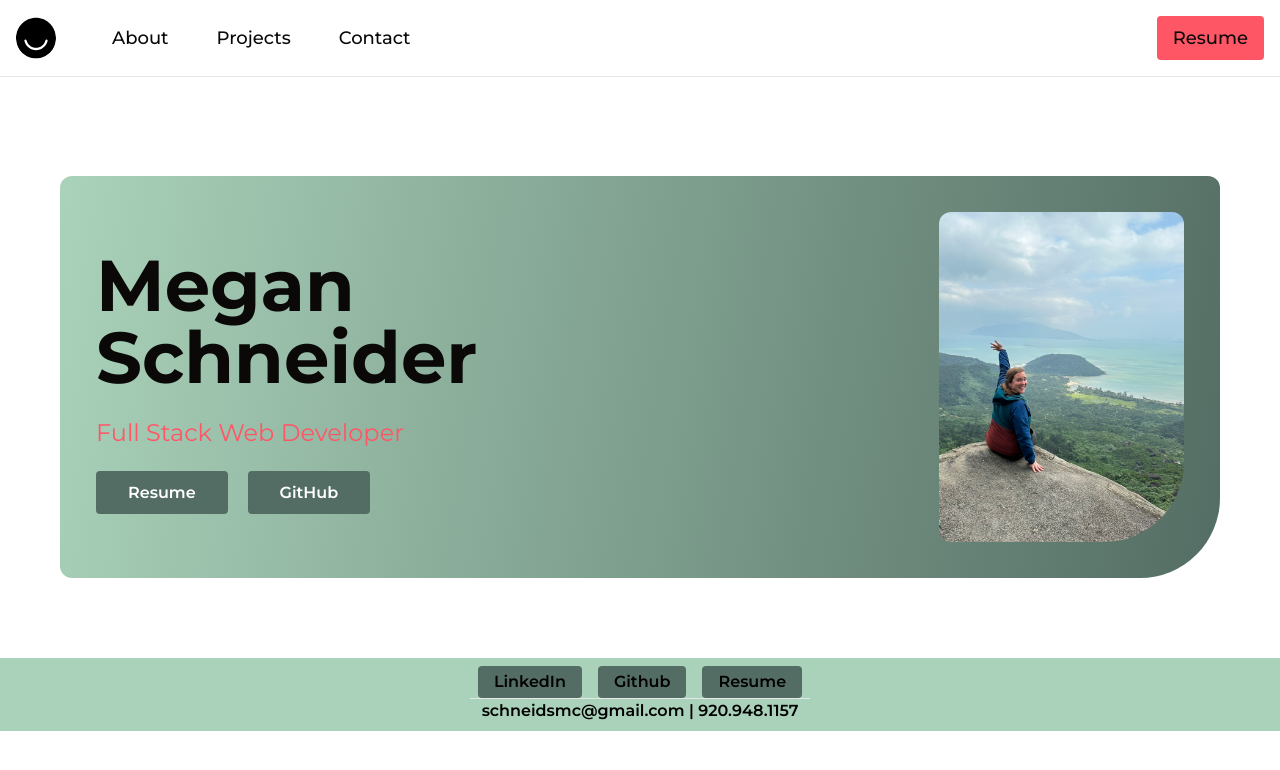
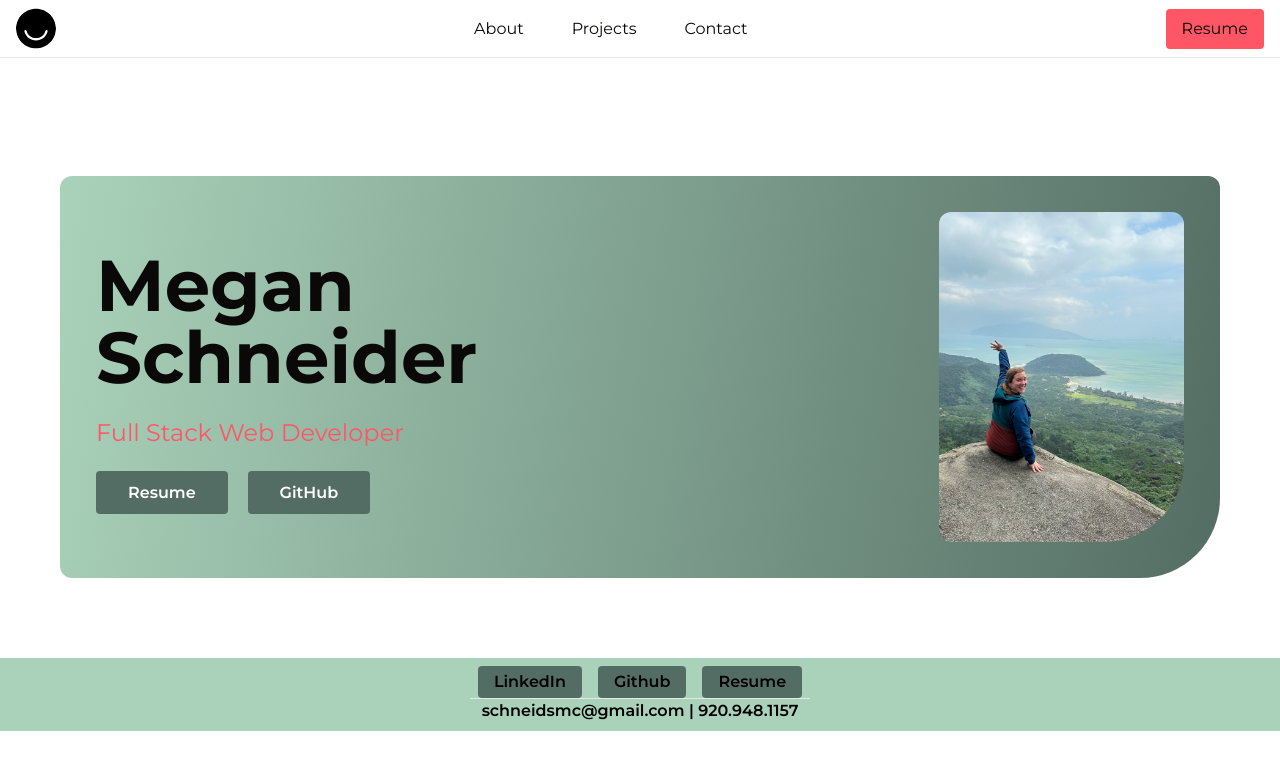
Before and after one commit to schneidsmc/profileReact, a React (Vite) app: page / in a window 1280 px wide. Shown: the top 770 px of the page. Built offline with nearby package versions, Linux system fonts and the light colour scheme.

Commit message:
fixed navbar maybe

```diff
--- a/src/components/navbar.jsx
+++ b/src/components/navbar.jsx
@@ -1,64 +1,74 @@
-import { useState } from 'react'
-import ello from '../assets/ello.svg'
-// import { IconName } from 'react-icons/gr'
-import { FaXmark, FaBars } from "react-icons/fa6";
-
+import { useState } from 'react';
+import { Link, useLocation } from 'react-router-dom';
+import ello from '../assets/ello.svg';
+import { FaTimes, FaBars } from 'react-icons/fa';
 
 const Navbar = () => {
     const [isMenuOpen, setIsMenuOpen] = useState(false);
+    const currentPage = useLocation().pathname;
 
     const toggleMenu = () => {
-        setIsMenuOpen(!isMenuOpen)
-    }
+        setIsMenuOpen(!isMenuOpen);
+    };
 
     const navItems = [
-        {link: 'About', path: '/About'},
-        {link: 'Projects', path: '/Projects'},
-        {link: 'Contact', path: '/Contact'}
+        { link: 'About', path: '/About' },
+        { link: 'Projects', path: '/Projects' },
+        { link: 'Contact', path: '/Contact' }
+    ];
 
-    ]
     return (
         <>
-        <nav className='bg-white md:px-414 p-4 max-w-screen-2xl border-b mx-auto text-primary fixed top-0 right-0 left-0'>
-            <div className='text-lg container mx-auto flex justify-between items-center font-medium'>
-                <div className='flex space-x-14 items-center'>
-                    <a href="/" className='text-2xl font-semibold flex items center space x-3 text-primary'>
-                        <img src={ello} alt="hellow" className ="w-10 inline block items-center rounded-[35px] hover:bg-tartiary"/></a>
-                    {/* NavItems using map */}
+            <nav className='bg-white md:px-4 py-2 border-b fixed top-0 right-0 left-0 z-50'>
+                <div className='container mx-auto flex justify-between items-center'>
+                    <Link to="/" className='text-2xl font-semibold flex items-center space-x-3 text-primary'>
+                        <img src={ello} alt="hello" className="w-10 rounded-full hover:bg-gray-200" />
+                    </Link>
                     <ul className='md:flex space-x-12 hidden'>
-                        {
-                            navItems.map(({link, path}) => <a key={link} href={path} className='block
-                            hover:text-gray-300'>{link}</a>)
-                        }
+                        {navItems.map(({ link, path }) => (
+                            <li key={link}>
+                                <Link
+                                    to={path}
+                                    className={`text-primary hover:text-gray-700 ${
+                                        currentPage === path ? 'font-bold' : ''
+                                    }`}
+                                >
+                                    {link}
+                                </Link>
+                            </li>
+                        ))}
                     </ul>
+                    <div className='md:flex items-center space-x-12 hidden'>
+                        <button className='bg-tartiary py-2 px-4 rounded hover:text-white'>Resume</button>
+                    </div>
+                    <div className='md:hidden'>
+                        <button onClick={toggleMenu} className='text-gray-700 focus:outline-none'>
+                            {isMenuOpen ? <FaTimes className='w-6 h-6' /> : <FaBars className='w-6 h-6' />}
+                        </button>
+                    </div>
                 </div>
-                <div className='space-x-12 hidden md:flex items-center'>
-                    {/* <a href="/">Resume</a> */}
-                    <button className='bg-tartiary py-2 px-4 transition-all duration-300 rounded
-                    hover:text-white'>Resume</button>
-                </div>
-
-                {/* menu btn */}
-                <div className='md:hidden'>
-                    <button onClick={toggleMenu} className='text-white focus:outline-none focus:text-gray-300'>
-                        {
-                            isMenuOpen ? ( <FaXmark className='w-6 h-6 text-primary'/>) : (<FaBars className='w-6 h-6 text-primary'/>)
-                        }
+            </nav>
+            <div className={`md:hidden fixed top-0 right-0 left-0 bg-gray-100 z-40 transform transition-transform ease-in-out ${
+                isMenuOpen ? 'translate-y-0' : '-translate-y-full'
+            }`}>
+                <div className='p-4 space-y-4'>
+                    {navItems.map(({ link, path }) => (
+                        <Link
+                            key={link}
+                            to={path}
+                            className={`block text-primary font-medium hover:text-gray-700 ${
+                                currentPage === path ? 'font-bold' : ''
+                            }`}
+                            onClick={toggleMenu}
+                        >
+                            {link}
+                        </Link>
+                    ))}
+                    <button className='bg-tartiary py-2 px-4 rounded text-white w-full' onClick={toggleMenu}>
+                        Close Menu
                     </button>
-
                 </div>
             </div>
-        </nav>
-        <div className={`space-y-4 px-4 pt-24 pb-5 bg-feldgrau ${isMenuOpen ? 'block fixed top-0 right-0 left-0' : 'hidden'}`}>
-            {
-                navItems.map(({link, path}) => <a key={link} href={path} className='block
-                hover:text-gray-300'>{link}</a>)
-            }
-
-
-        </div>
-
-
         </>
     );
 };
```
